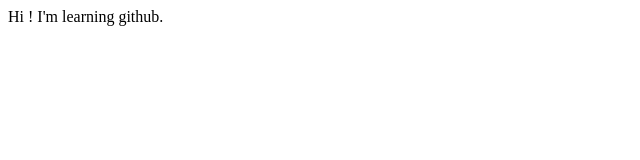
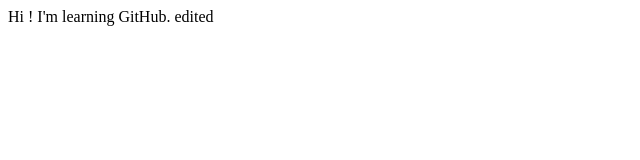
Before and after one commit to JoyKhanna/FirstRepository, a plain HTML site: page index.html in a window 1280 px wide. Shown: the full height of the page, 0-640 px from the left. Drawn offline with Linux system fonts and the light colour scheme.

Commit message:
Update index.html

```diff
--- a/index.html
+++ b/index.html
@@ -5,6 +5,6 @@
     <title>FirstRepository</title>
 </head>
 <body>
-    Hi ! I'm learning github.
+    Hi ! I'm learning GitHub. edited
 </body>
 </html>
```
